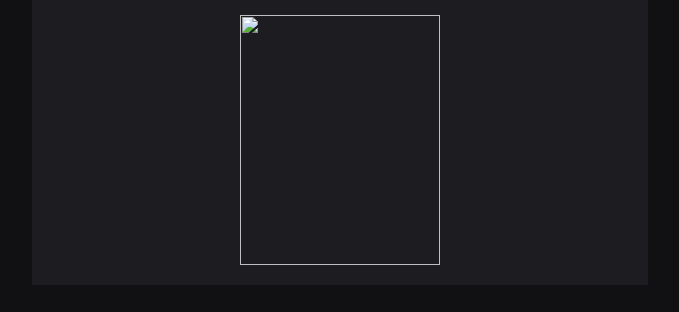
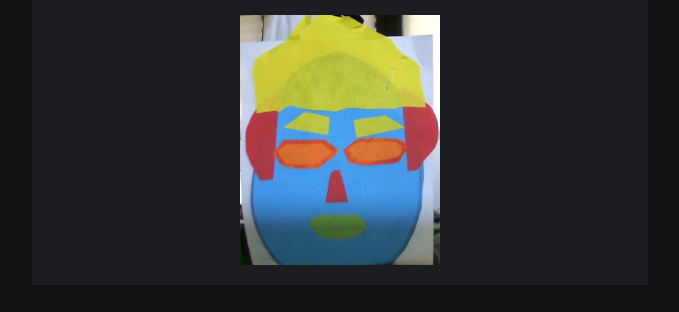
Before and after one commit to autorretrato/autorretrato.github.io, a plain HTML site: page index.html in a window 1280 px wide. Shown: the part 203-515 px from the top of the page, without its empty margins (300-979 px from the left). Drawn offline with nearby package versions, Linux system fonts and the light colour scheme.

Commit message:
Update index.html

```diff
--- a/index.html
+++ b/index.html
@@ -11,7 +11,7 @@
 			<div class="titleDiv">La primer foto</div>
 			<div class="content">Esta foto esta compuesta de figuras primativas intentando replicar la estructura de mi cara. Aunque no me veo nada como las figuras, yo considero esto como un buen intento</div>
 			<br>
-			<img src="img1.JPG" width="200" height="250">
+			<img src="img1.PNG" width="200" height="250">
 		</div>
 
 		<div class="post">
```
